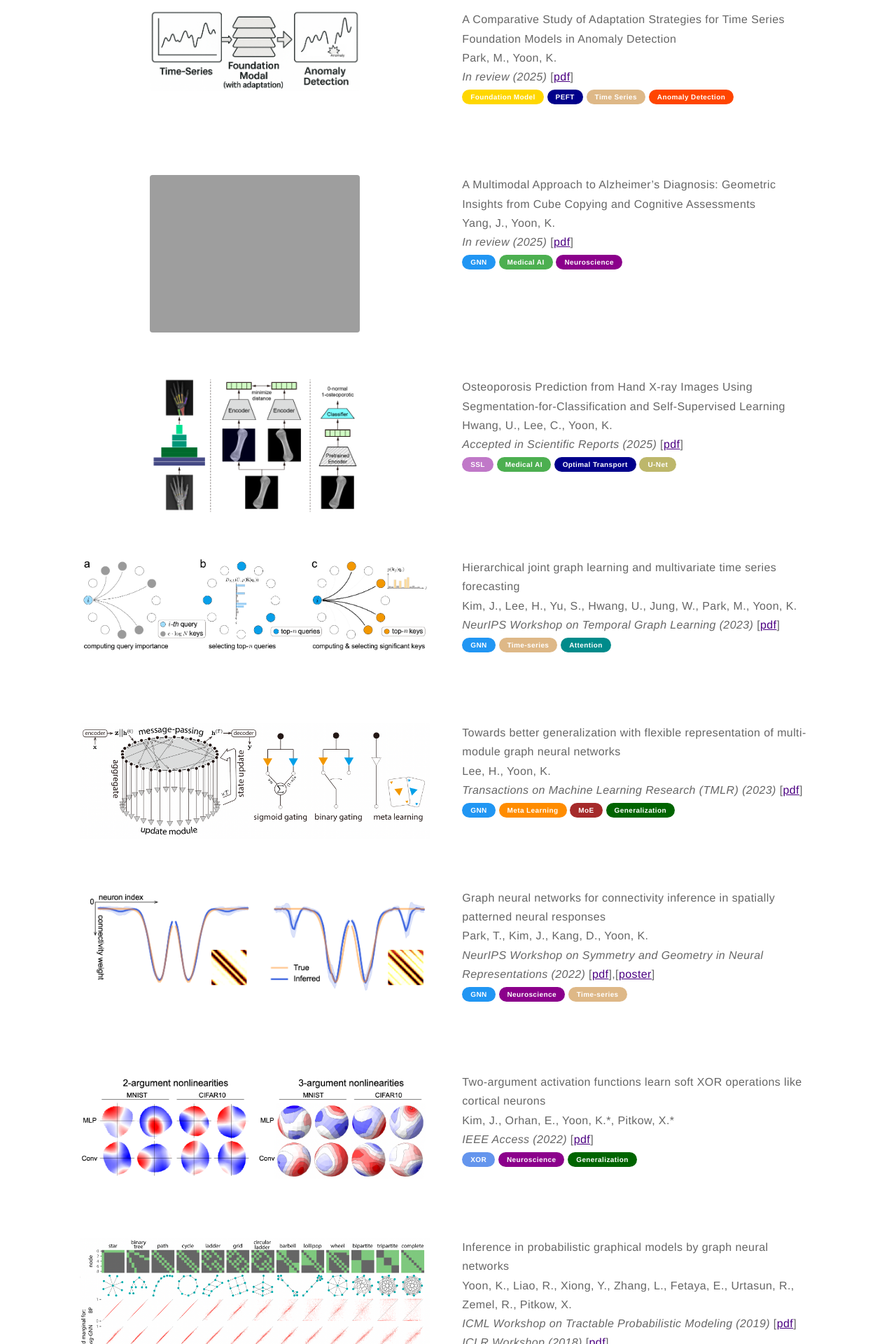
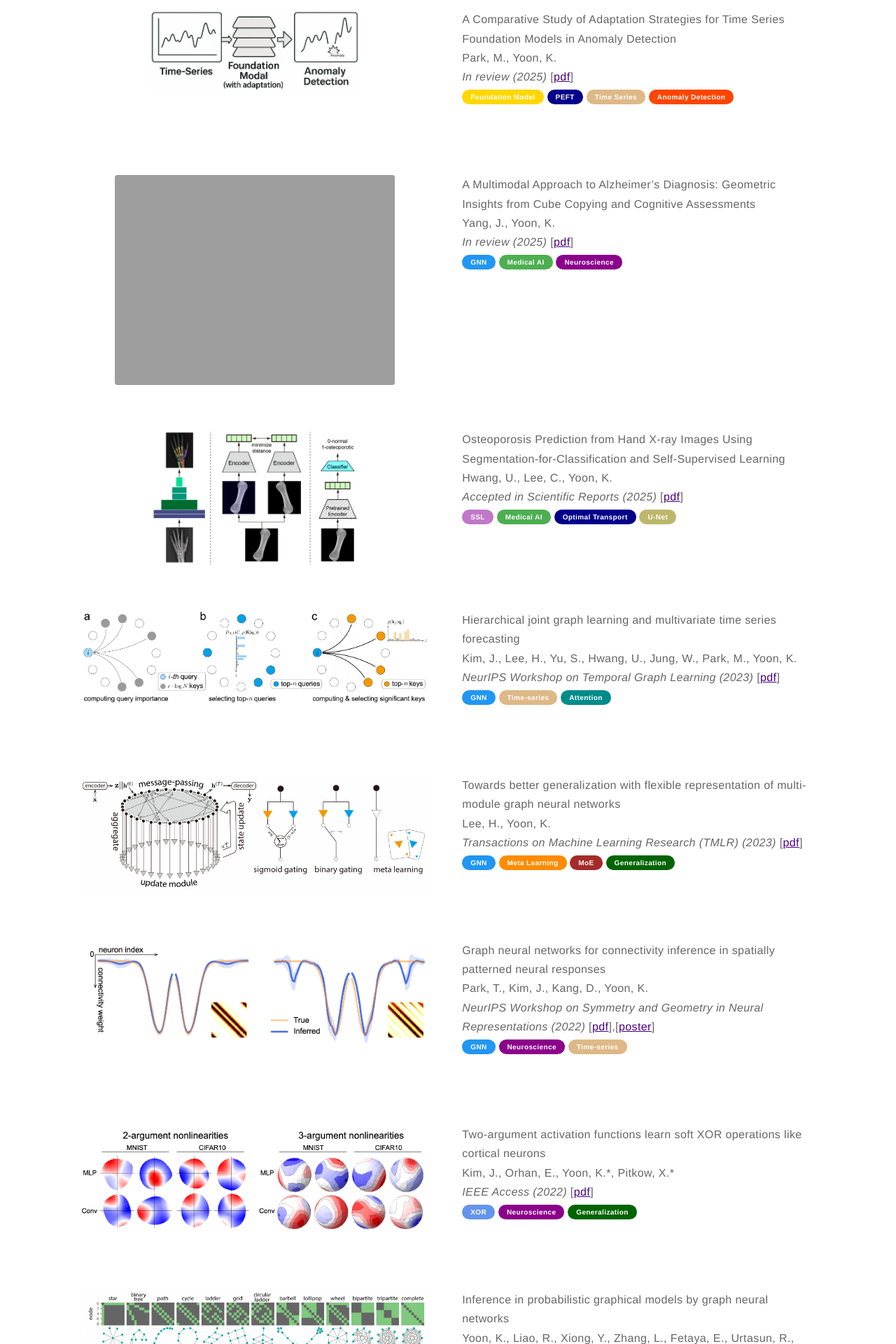
Before and after one commit to kijungyoon/kijungyoon.github.io, a Jekyll site: the page built from papers.md, in a window 1280 px wide. Shown: the part 796-2716 px from the top of the page at 70% size. Built offline with Jekyll 4.4.1, drawn with Linux system fonts in a browser that asks for light colours.

Commit message:
Update papers.md

```diff
--- a/papers.md
+++ b/papers.md
@@ -43,7 +43,7 @@ layout: page
 
 <div class="side-by-side">
     <div class="toleft" style="text-align:center">
-        <img class="image" src="https://kijungyoon.github.io/assets/images/cube.png" alt="Alt Text" width="300">
+        <img class="image" src="https://kijungyoon.github.io/assets/images/cube.png" alt="Alt Text" width="400">
     </div>
 
     <div class="toright">
```
